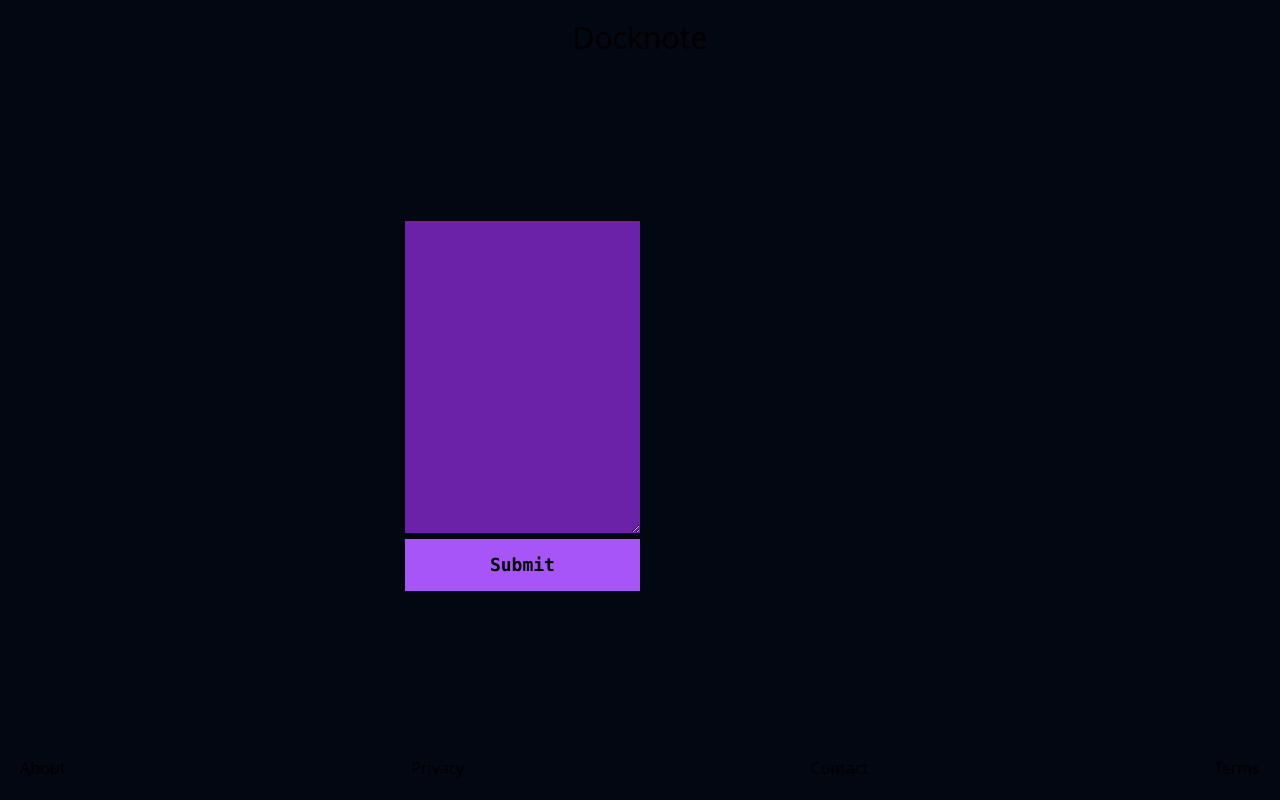
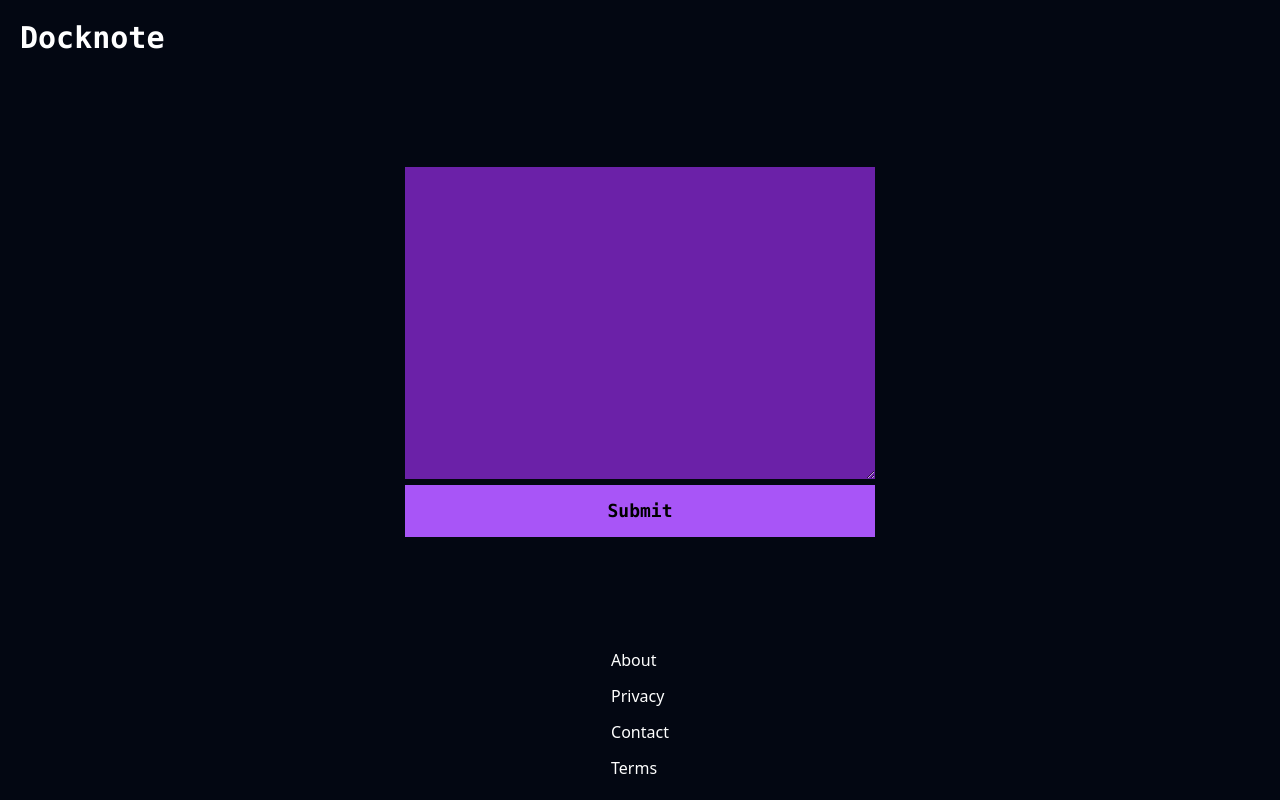
Before and after one commit to degenerateddev/Docknote, a SvelteKit app: page / in a window 1280 px wide. Built offline with nearby package versions, Linux system fonts and the light colour scheme.

Commit message:
Add: tailwind

```diff
--- a/src/routes/+layout.svelte
+++ b/src/routes/+layout.svelte
@@ -3,9 +3,9 @@
 </script>
 
 <div class="flex flex-col justify-between h-screen bg-gray-950">
-    <div class="flex justify-center p-5">
+    <div class="flex justify-start p-5">
         <a href="/">
-            <h1 class="text-3xl">Docknote</h1>
+            <h1 class="text-3xl text-white font-mono font-bold">Docknote</h1>
         </a>
     </div>
 
@@ -13,10 +13,12 @@
         <slot />
     </div>
 
-    <div class="flex justify-between p-5">
-        <a href="/about">About</a>
-        <a href="/privacy">Privacy</a>
-        <a href="/contact">Contact</a>
-        <a href="/terms">Terms</a>
+    <div class="flex justify-center p-5">
+        <div class="flex flex-col gap-3 text-white">
+            <a href="/about">About</a>
+            <a href="/privacy">Privacy</a>
+            <a href="/contact">Contact</a>
+            <a href="/terms">Terms</a>
+        </div>
     </div>
 </div>
--- a/src/routes/+page.svelte
+++ b/src/routes/+page.svelte
@@ -13,8 +13,8 @@
     <div class="flex h-full">
         <div class="m-auto">
             <form method="POST" use:enhance>
-                <textarea name="content" class="w-1/2 p-4 font-mono font-semibold text-lg bg-purple-800 text-white" cols="30" rows="10"></textarea>
-                <button type="submit" class="w-1/2 p-3 font-mono font-semibold text-lg bg-purple-500">Submit</button>
+                <textarea name="content" class="w-full p-4 font-mono font-semibold text-lg bg-purple-800 text-white" cols="30" rows="10"></textarea>
+                <button type="submit" class="w-full p-3 font-mono font-semibold text-lg bg-purple-500">Submit</button>
             </form>
             {#if success}
                 <div class="container mx-auto bg-green-600 rounded-md w-full p-5">
```
